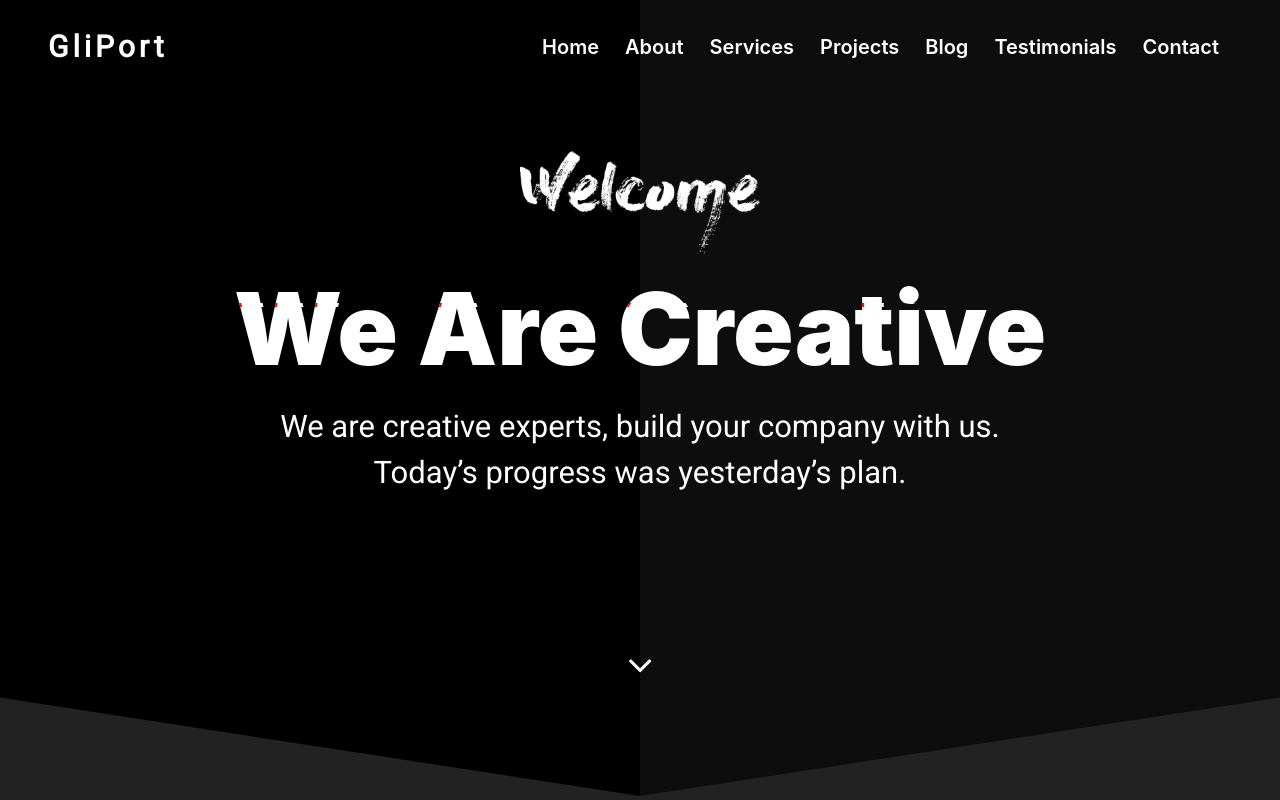
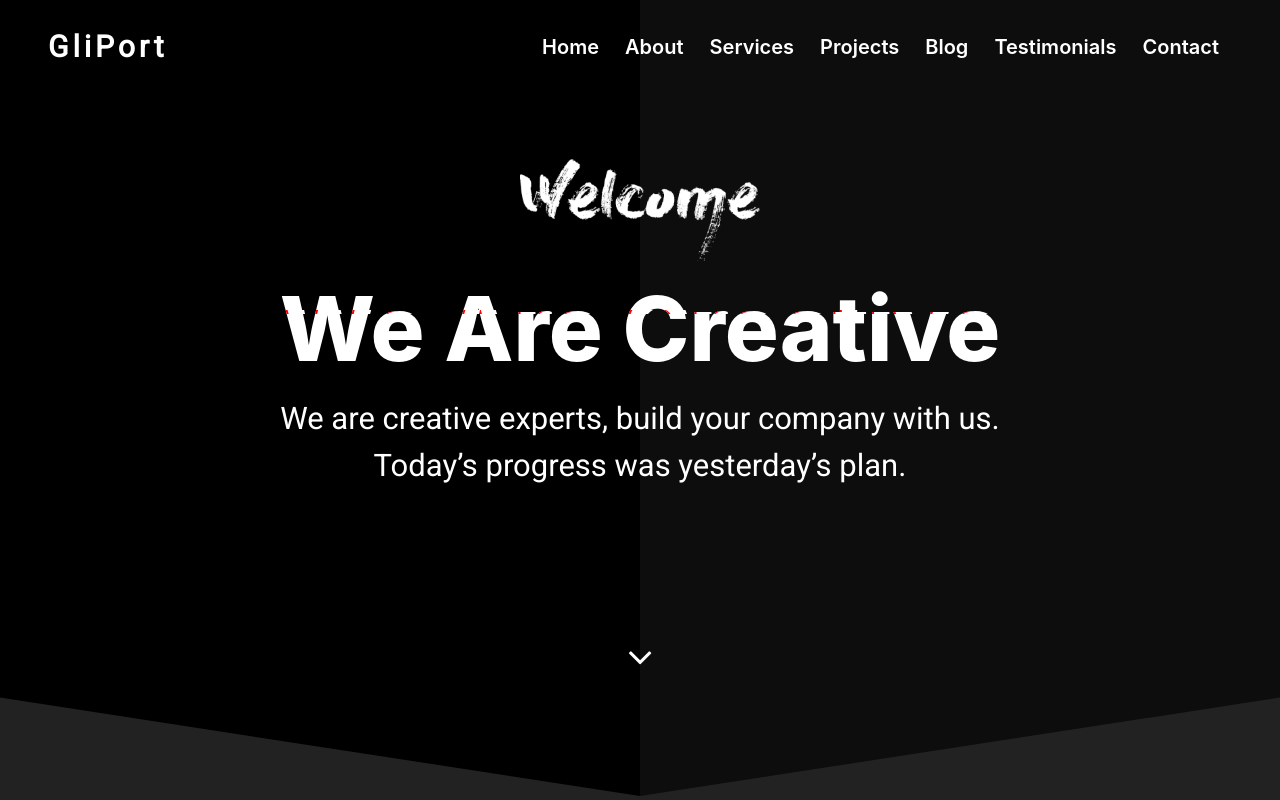
Before and after one commit to bhagabati-prasad/gliport.github.io, a website: page index.html in a window 1280 px wide. Shown: the top 800 px of the page. Drawn offline with Linux system fonts and the light colour scheme.

Commit message:
to Make the size of font to look good

```diff
--- a/css/glitch.css
+++ b/css/glitch.css
@@ -1,7 +1,7 @@
 .glitch {
   color: white;
-  font-size: 100px;
-  font-weight: 900;
+  font-size: 90px;
+  font-weight: 800;
   position: relative;
   width: 100%;
   text-align: center;
```
